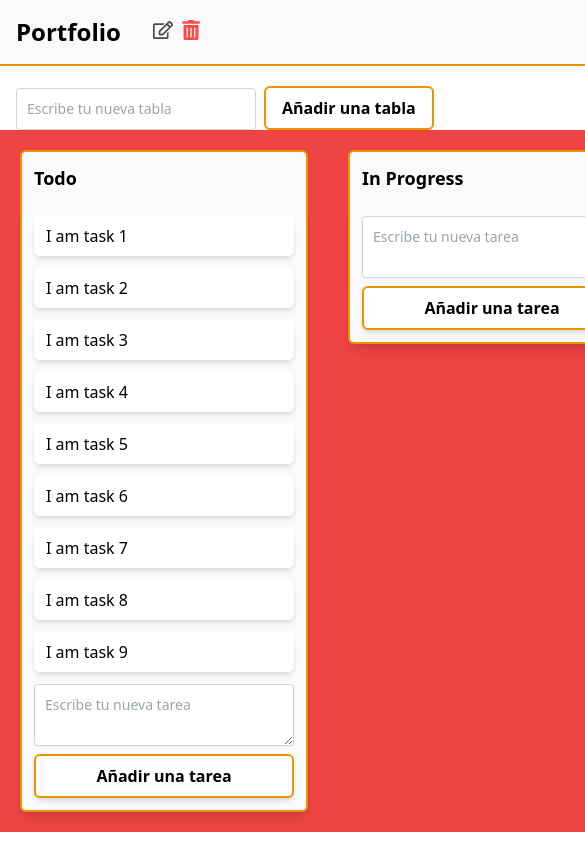
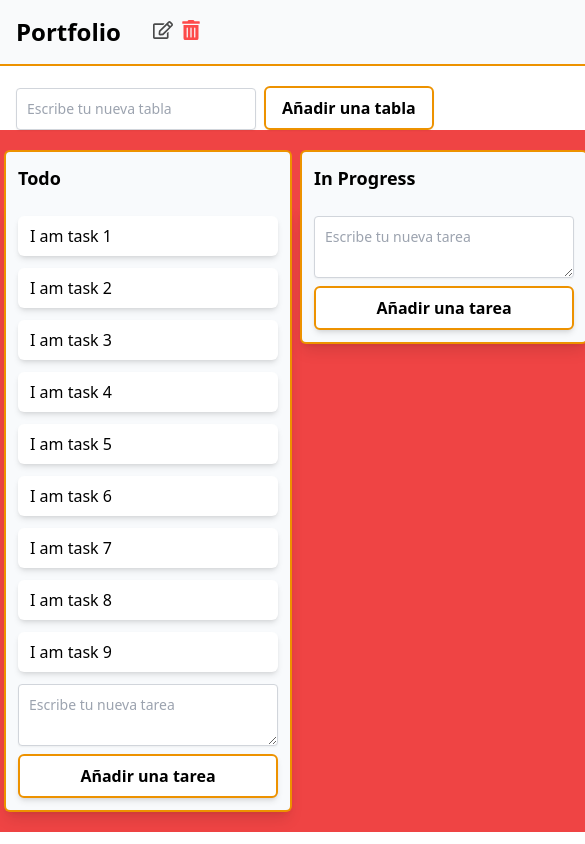
Before and after one commit to alejandropovedabisquert/todo-list-v2, a React (Create React App) app: page /project-1 in a window 390 px wide. Shown: the top 844 px of the page, 585 px wide, since content can reach past the window. Built offline with nearby package versions, Linux system fonts and the light colour scheme; the HTML template or start-up script is replaced by a standard one.

Commit message:
prueba scroll

```diff
--- a/src/components/Table.js
+++ b/src/components/Table.js
@@ -60,7 +60,7 @@ const Table = ({tasks, table, index, data, allData, setData}) =>{
             {(provided) => {
                 return(
                     <div
-                        className={`w-72 min-w-[18rem] m-5`}
+                        className={`w-72 min-w-[18rem] my-5 mx-1 md:m-5`}
                         {...provided.draggableProps}
                         ref={provided.innerRef}
                     >
```
